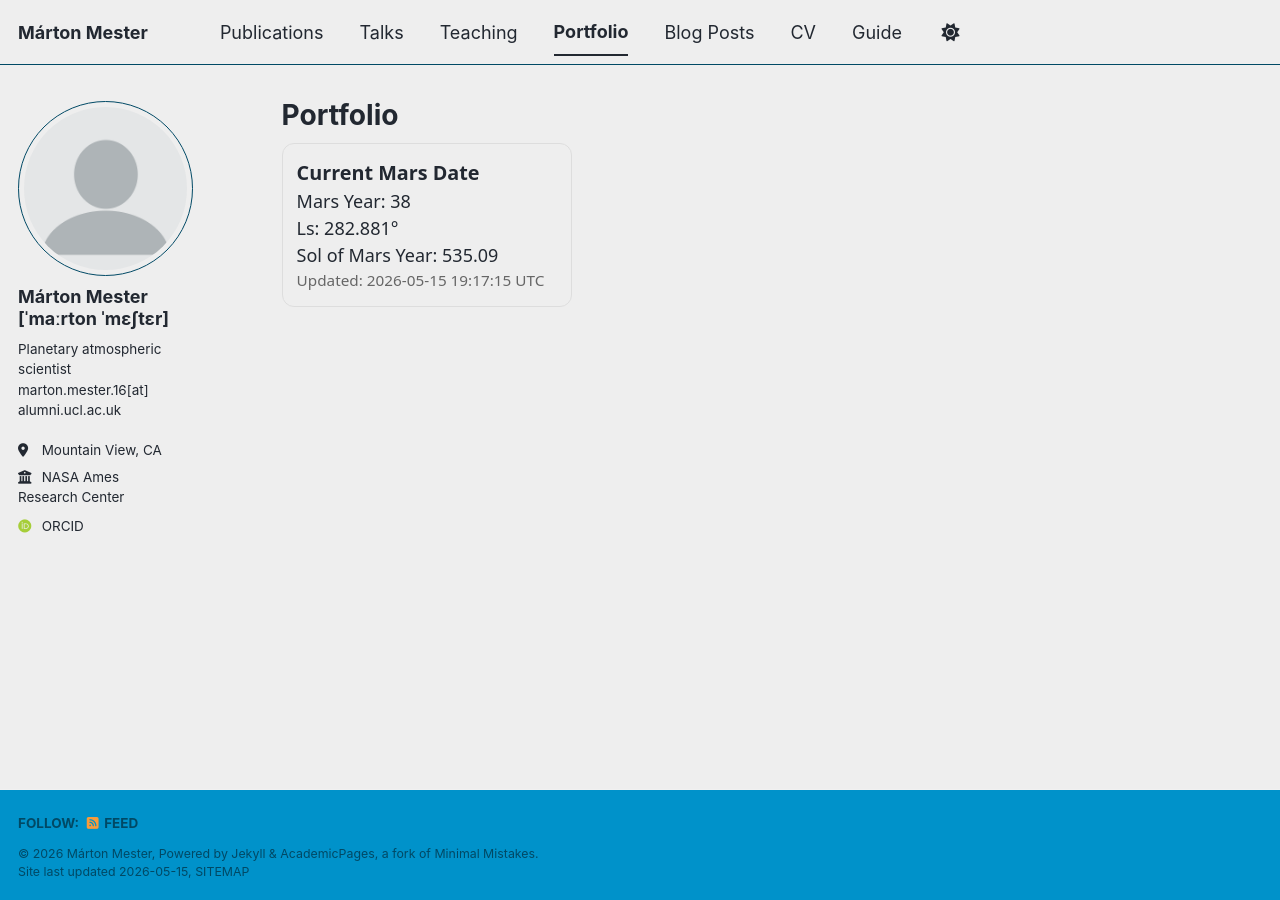
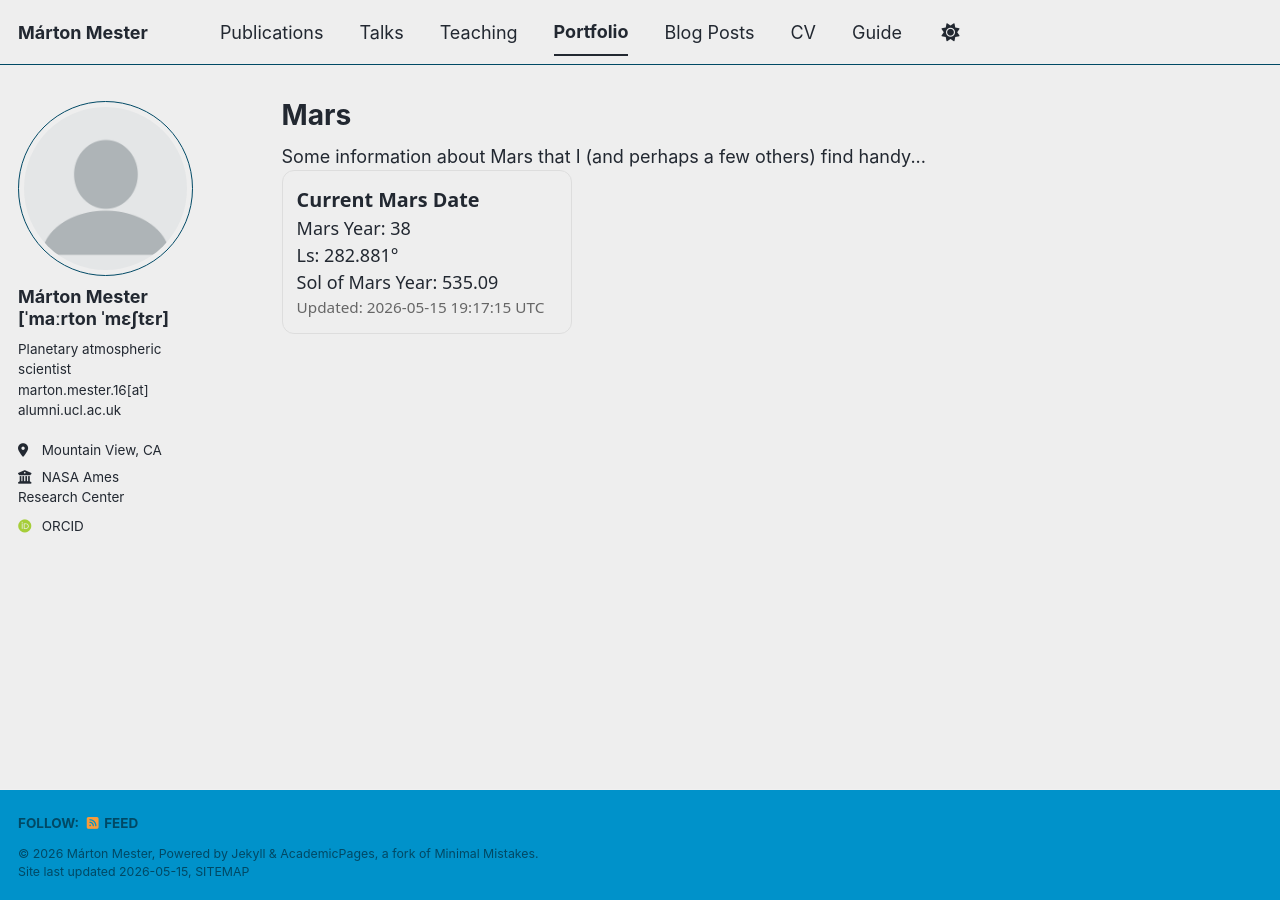
Before and after one commit to thengc6369/thengc6369.github.io, a Jekyll site: the page built from _pages/portfolio.html, in a window 1280 px wide. Built offline with Jekyll 4.4.1, drawn with Linux system fonts in a browser that asks for light colours; some web fonts are replaced; a script bundle is joined from its source files by our own code; library files that are not in the unit come from our copies.

Commit message:
Update portfolio.html

```diff
--- a/_pages/portfolio.html
+++ b/_pages/portfolio.html
@@ -1,9 +1,12 @@
 ---
 layout: archive
-title: "Portfolio"
+title: "Mars"
 permalink: /portfolio/
 author_profile: true
 ---
+
+Some information about Mars that I (and perhaps a few others) find handy...
+
 <div id="mars-clock" style="
   border: 1px solid #ddd;
   border-radius: 12px;
```
